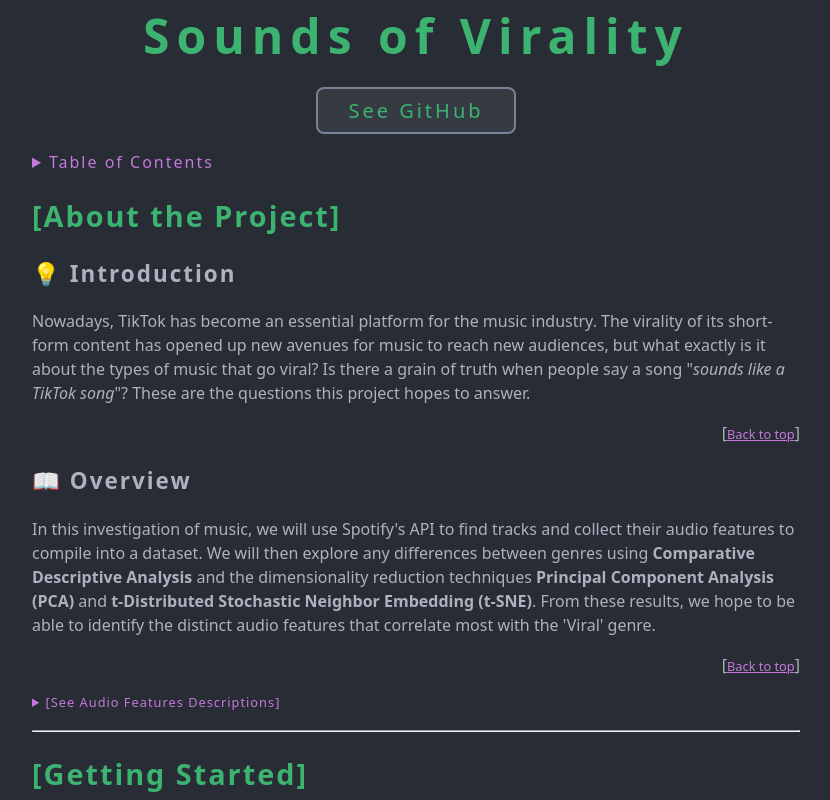
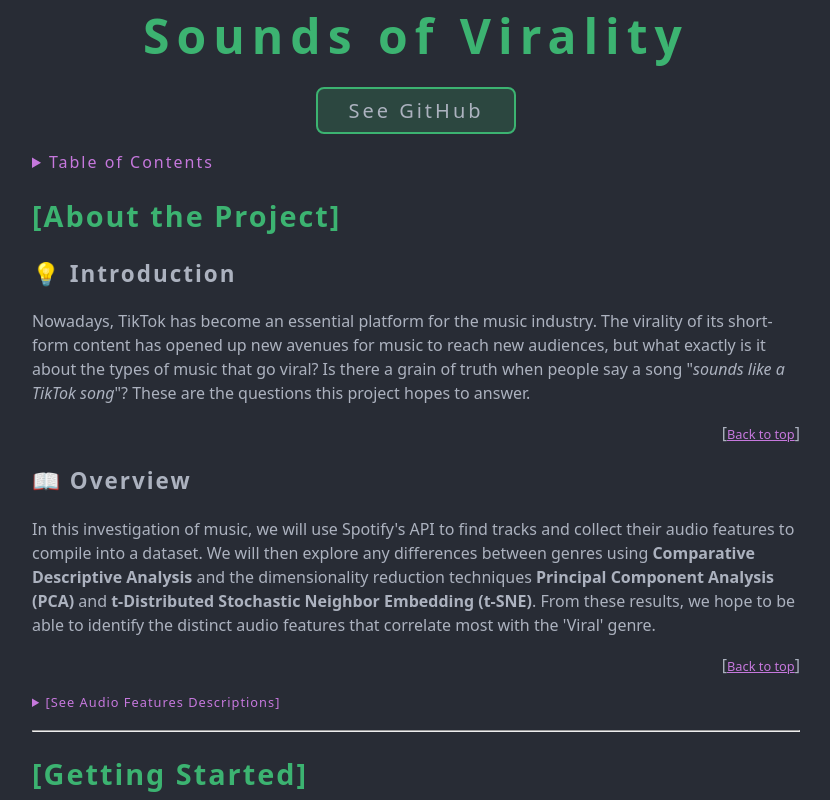
Before and after one commit to 4andrewahn/sounds-of-virality, a plain HTML site: page index.html in a window 1280 px wide. In both pictures the pointer is over the button 639 px from the left and 110 px from the top of the page. Shown: the top 800 px of the page, without its empty margins (224-1054 px from the left). Drawn offline with Linux system fonts and the light colour scheme.

Commit message:
added hover effect to buttons on html

```diff
--- a/index.html
+++ b/index.html
@@ -10,6 +10,17 @@
         font-family: system-ui, -apple-system, BlinkMacSystemFont, 'Segoe UI', Roboto, Oxygen, Ubuntu, Cantarell, 'Open Sans', 'Helvetica Neue', sans-serif;
         font-weight: 500;
         border: 2px solid #798398;
+        border-radius: 8px;
+        padding: 8px 30px;
+    }
+    button:hover {
+        background-color: rgba(60, 179, 113, 0.2);
+        color: #acb2bf;
+        font-size: 125%;
+        letter-spacing: 3px;
+        font-family: system-ui, -apple-system, BlinkMacSystemFont, 'Segoe UI', Roboto, Oxygen, Ubuntu, Cantarell, 'Open Sans', 'Helvetica Neue', sans-serif;
+        font-weight: 500;
+        border: 2px solid MediumSeaGreen;
         border-radius: 8px;
         padding: 8px 30px;
     }
```
